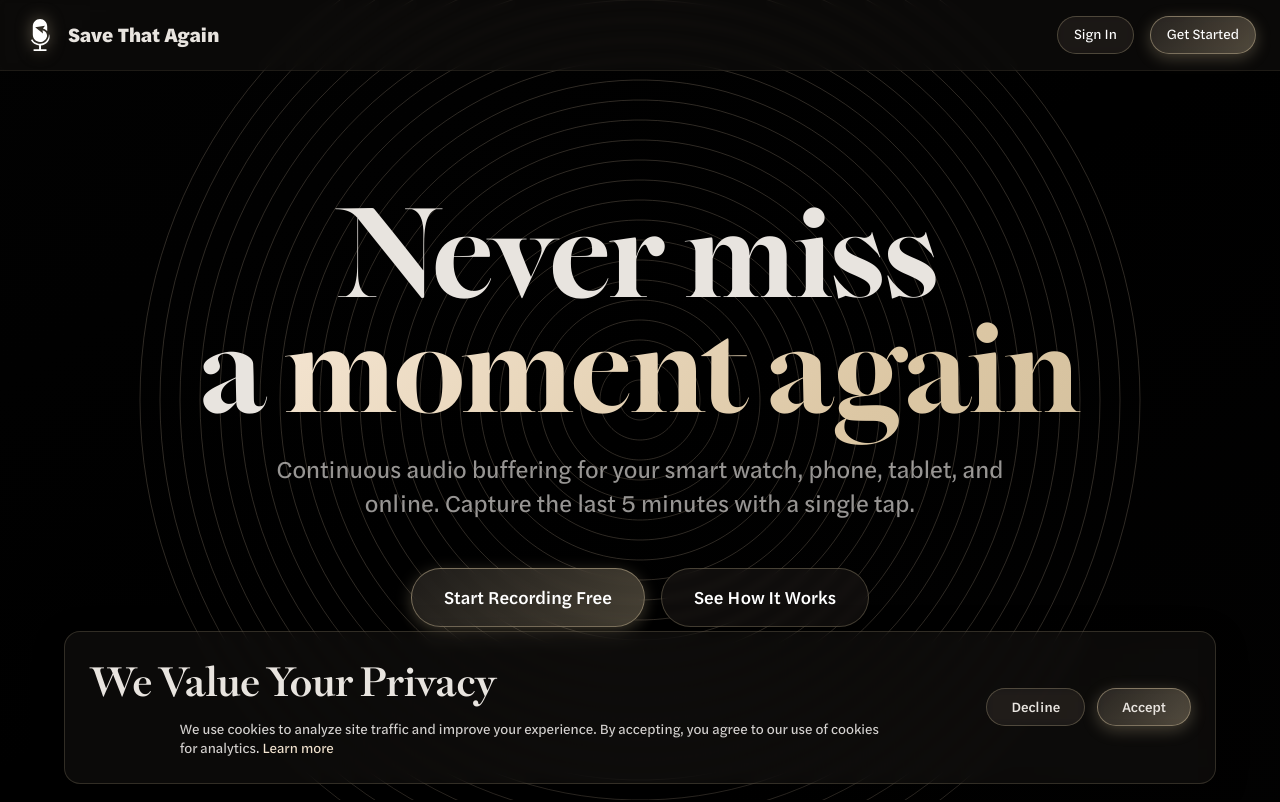
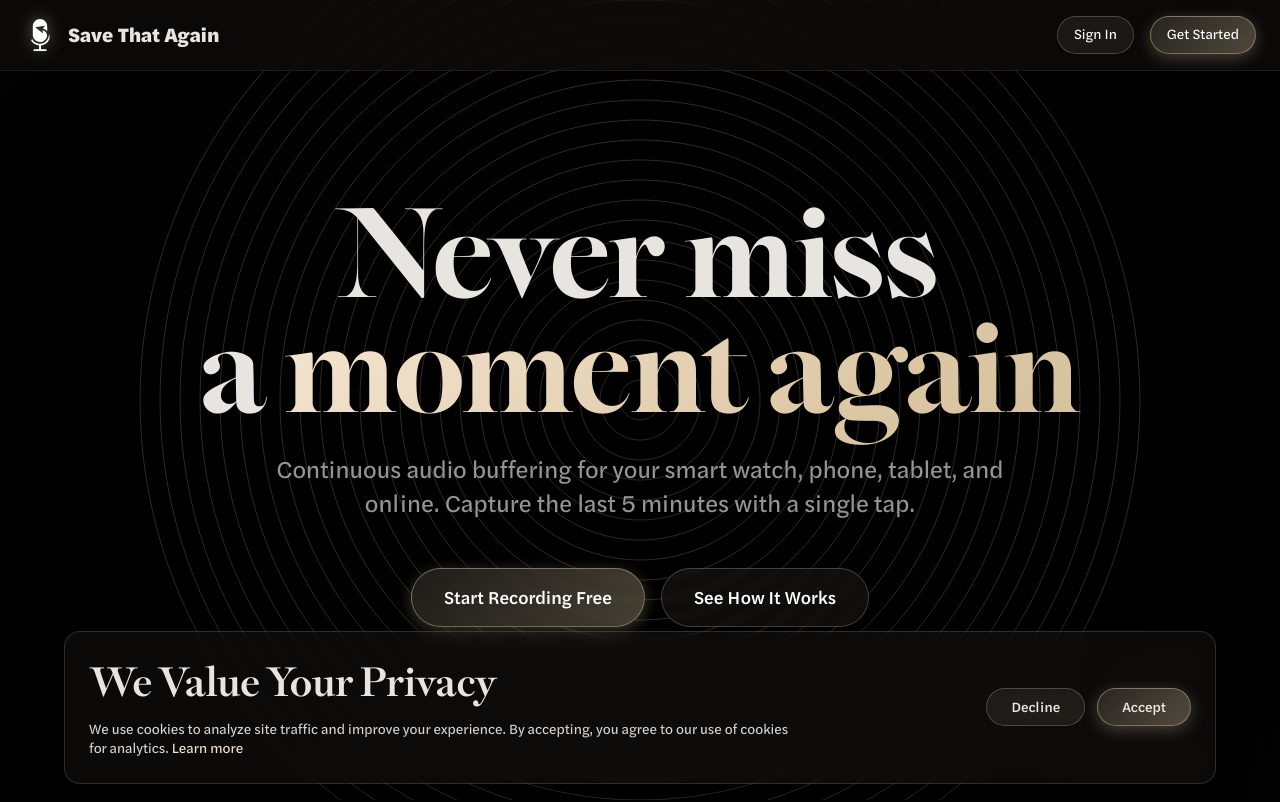
Before and after one commit to Liiift-Studio/save-that-again-backend, a Next.js app: page / in a window 1280 px wide. Shown: the top 802 px of the page. Built offline with nearby package versions, Linux system fonts and the light colour scheme.

Commit message:
fixing positions

```diff
--- a/app/components/CookieConsent.tsx
+++ b/app/components/CookieConsent.tsx
@@ -37,7 +37,7 @@ export default function CookieConsent() {
 				<div className="flex flex-col sm:flex-row items-start sm:items-center justify-between gap-4">
 					<div className="flex-1">
 						<h3 className="text-lg font-bold mb-2">We Value Your Privacy</h3>
-						<p className="text-sm text-stone-300">
+						<p className="text-sm text-stone-300" style={{marginLeft: '0'}}>
 							We use cookies to analyze site traffic and improve your experience.
 							By accepting, you agree to our use of cookies for analytics.{' '}
 							<Link href="/cookies" className="text-gradient hover:underline">
```
